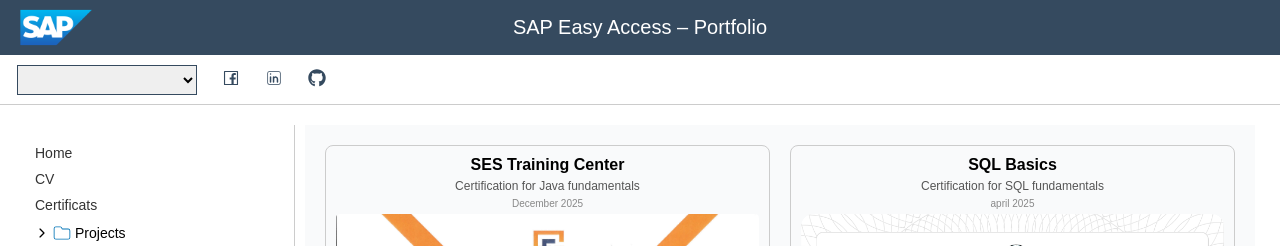
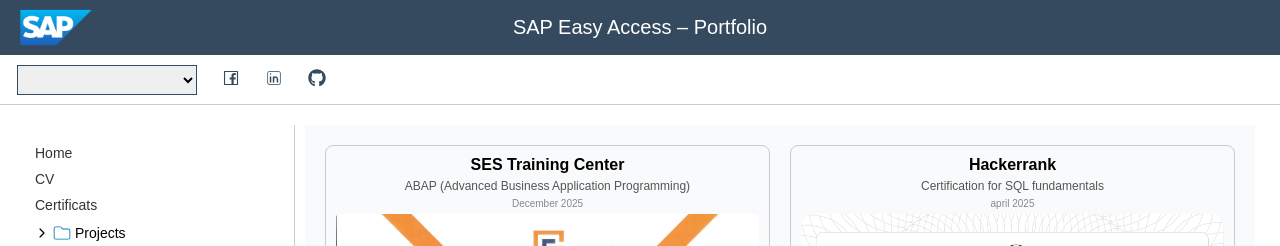
Before and after one commit to GergesGhaly/ABAP-Portfolio, a React (Vite) app: page /certificats in a window 1280 px wide. Shown: the top 246 px of the page. Built offline with nearby package versions, Linux system fonts and the light colour scheme.

Commit message:
handel data

```diff
--- a/src/data/userInfo.jsx
+++ b/src/data/userInfo.jsx
@@ -46,13 +46,13 @@
   {
     id: 1,
     title: "SES Training Center",
-    description: "Certification for Java fundamentals",
+    description: "ABAP (Advanced Business Application Programming)",
     date: "December 2025",
     img: SES,
   },
   {
     id: 2,
-    title: "SQL Basics",
+    title: "Hackerrank",
     description: "Certification for SQL fundamentals",
     date: "april 2025",
     img: sql,
```
